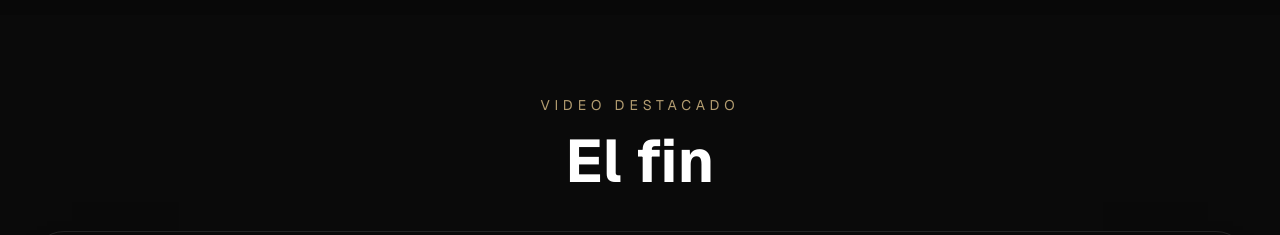
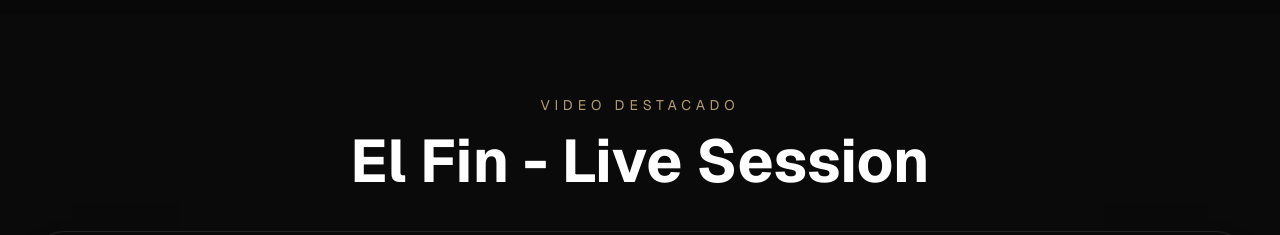
Before and after one commit to MarcosLSosa/puentequinto, a Next.js app: page / in a window 1280 px wide. Shown: the part 2220-2455 px from the top of the page. Built offline with nearby package versions, Linux system fonts and the light colour scheme; grey boxes are pictures that could not be loaded.

Commit message:
cambio titulo en video

```diff
--- a/components/VideosSection.tsx
+++ b/components/VideosSection.tsx
@@ -6,7 +6,7 @@ export default function VideosSection() {
           <p className="text-[0.65rem] uppercase tracking-[0.35em] text-[#DCC08A]/80 sm:text-sm">
             Video destacado
           </p>
-          <h2 className="mt-4 text-4xl font-bold sm:text-5xl md:text-6xl">El fin</h2>
+          <h2 className="mt-4 text-4xl font-bold sm:text-5xl md:text-6xl">El Fin - Live Session</h2>
         </div>
 
         <div className="overflow-hidden rounded-[2rem] border border-white/10 shadow-[0_35px_70px_-40px_rgba(0,0,0,0.9)]">
```
